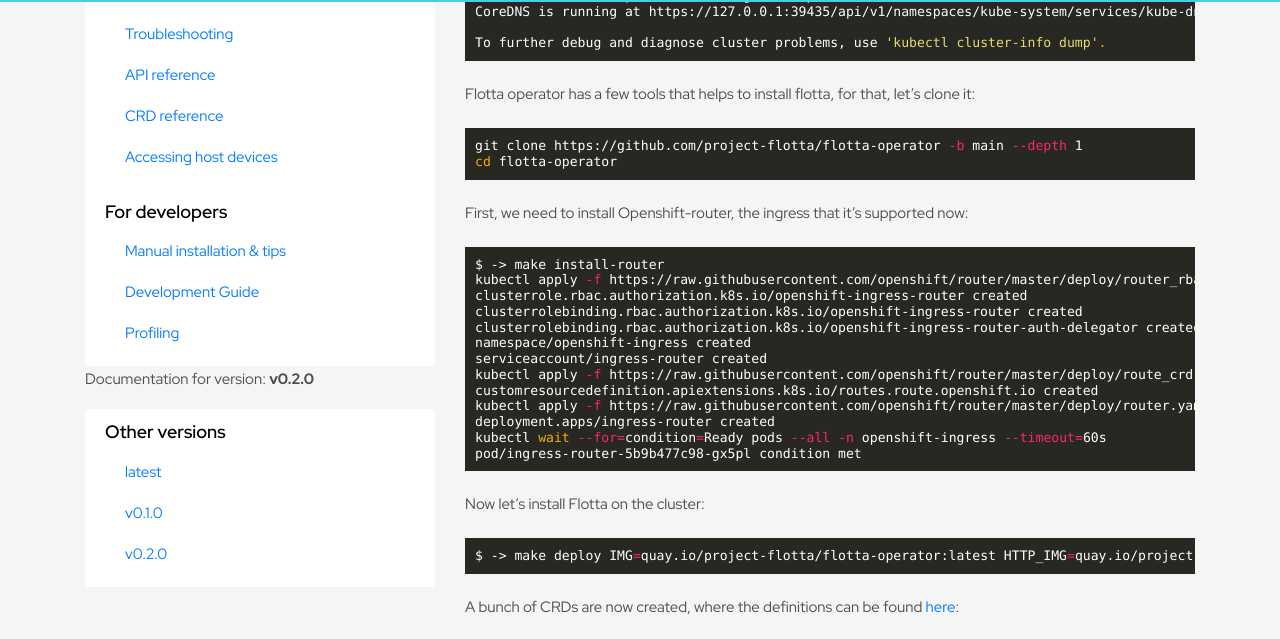
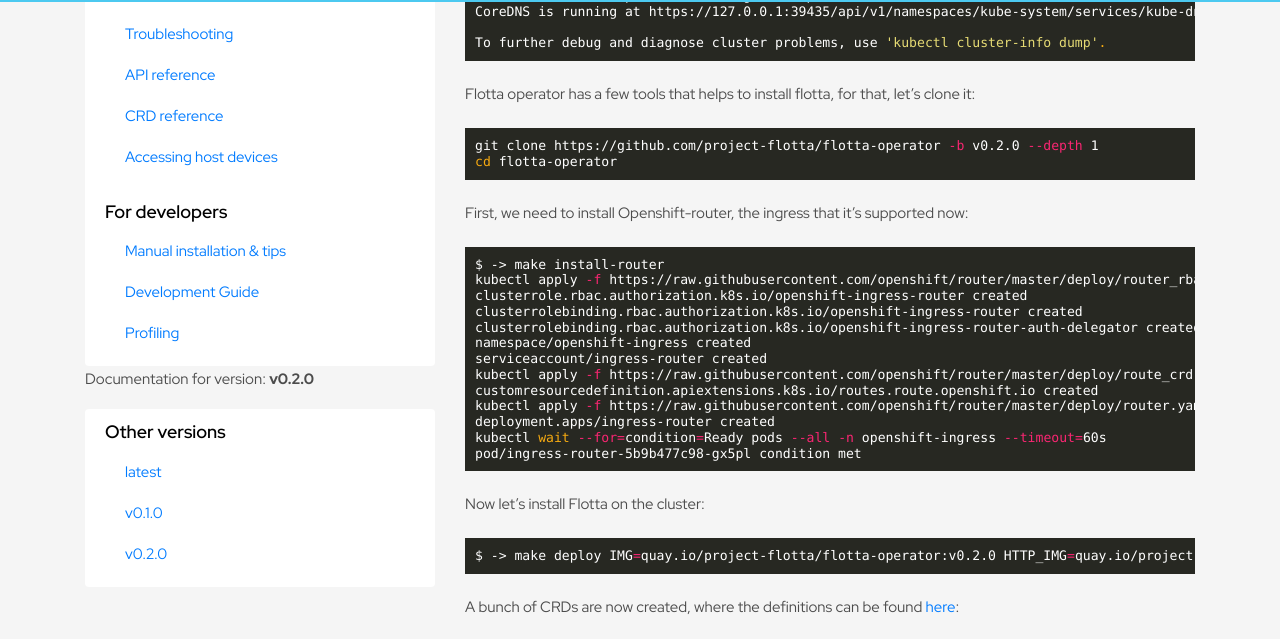
Before and after one commit to project-flotta/project-flotta.github.io, a Jekyll site: the page built from documentation/v0_2_0/gsg/kind.md, in a window 1280 px wide and 900 px high, scrolled down 748 px. Shown: the part 122-761 px from the top of the window. Built offline with Jekyll 4.4.1, drawn with Linux system fonts in a browser that asks for light colours; a script that is not in the unit is left out.

````diff
--- a/documentation/v0_2_0/gsg/kind.md
+++ b/documentation/v0_2_0/gsg/kind.md
@@ -51,7 +51,7 @@ Flotta operator has a few tools that helps to install flotta, for that, let's
 clone it:
 
 ```shell
-git clone https://github.com/project-flotta/flotta-operator -b main --depth 1
+git clone https://github.com/project-flotta/flotta-operator -b v0.2.0 --depth 1
 cd flotta-operator
 ```
 
@@ -76,7 +76,7 @@ pod/ingress-router-5b9b477c98-gx5pl condition met
 Now let's install Flotta on the cluster:
 
 ```shell
-$ -> make deploy IMG=quay.io/project-flotta/flotta-operator:latest HTTP_IMG=quay.io/project-flotta/flotta-edge-api:latest TARGET=k8s
+$ -> make deploy IMG=quay.io/project-flotta/flotta-operator:v0.2.0 HTTP_IMG=quay.io/project-flotta/flotta-edge-api:v0.2.0 TARGET=k8s
 ```
 
 A bunch of CRDs are now created, where the definitions can be found
--- a/documentation/v0_2_0/operations/api.html
+++ b/documentation/v0_2_0/operations/api.html
@@ -13,7 +13,7 @@ title: API  reference
 window.onload = function() {
 
   window.ui = SwaggerUIBundle({
-    url: "https://raw.githubusercontent.com/project-flotta/flotta-operator/main/swagger.yaml",
+    url: "https://raw.githubusercontent.com/project-flotta/flotta-operator/v0.2.0/swagger.yaml",
     dom_id: '#swagger-ui',
     deepLinking: true,
     presets: [
````
Also changed, not shown: documentation/v0_2_0/gsg/minikube.md (+2 -2 lines), documentation/v0_2_0/gsg/ocp.md (+1 -1 lines).
